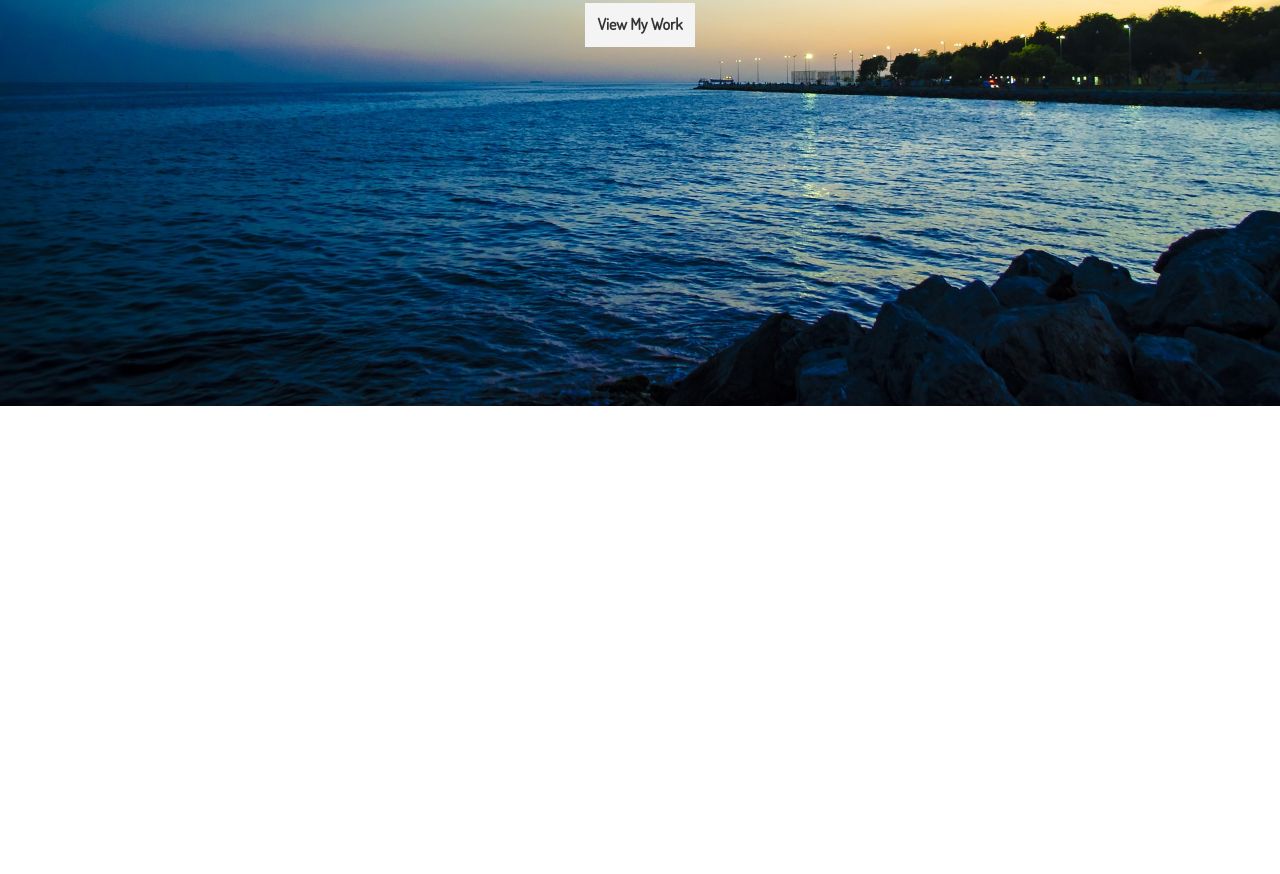
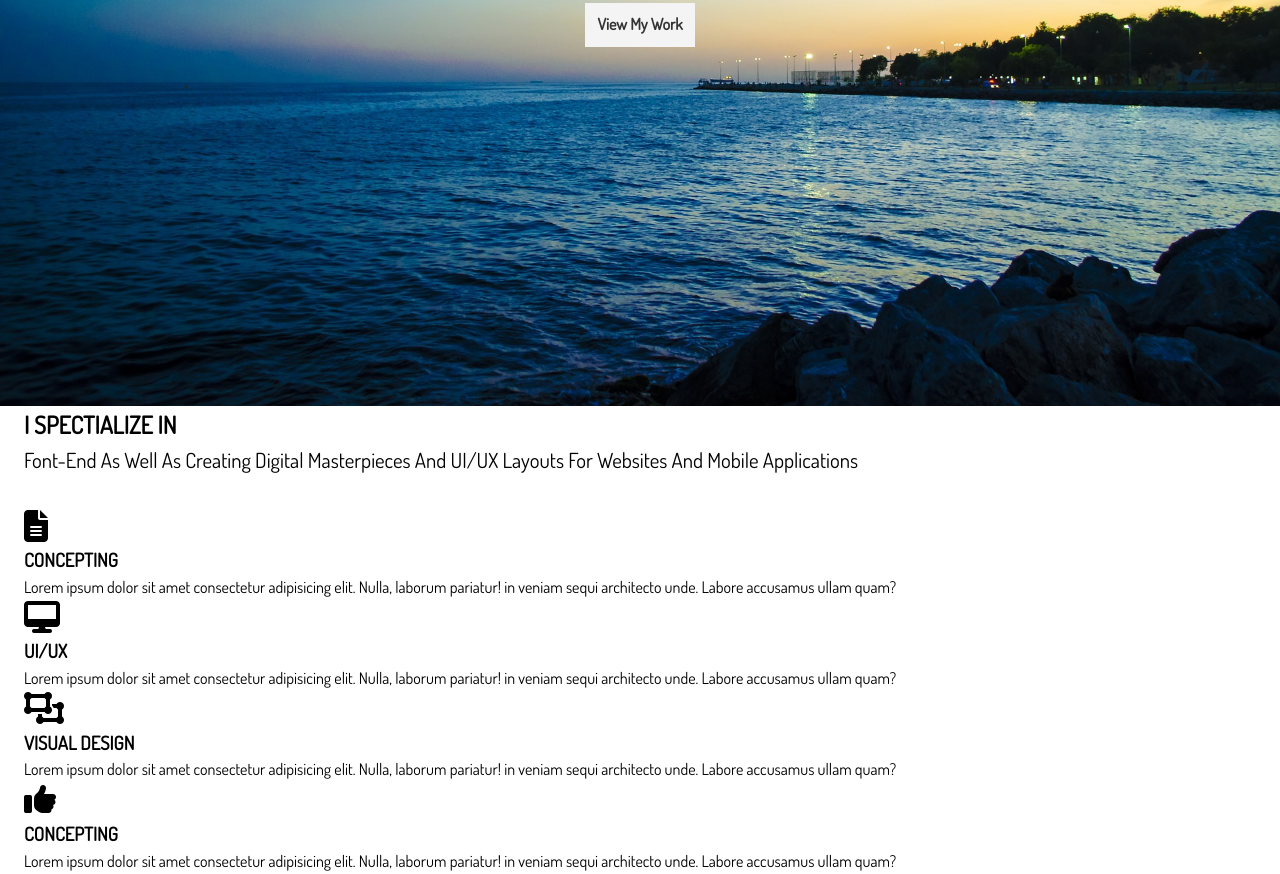
Before and after one commit to Aum-S2/Portfolio_Website, a website: page index.html in a window 1280 px wide. Shown: the part 394-1268 px from the top of the page. Before the commit the page ends 800 px from the top, so only its background shows below. Drawn offline with Linux system fonts and the light colour scheme.

Commit message:
added section html

```diff
--- a/index.html
+++ b/index.html
@@ -39,6 +39,39 @@
     </div>
   </header>
 
+  <!-- section A: -->
+  <section class="home-a" class="text-center py-2">
+    <div class="container">
+      <h2 class="section-title">I Spectialize In</h2>
+      <div class="bottom-line"></div>
+      <p class="lead">
+        Font-End As Well As Creating Digital Masterpieces And UI/UX Layouts For Websites And Mobile Applications
+      </p>
+      <div class="specials">
+        <div>
+          <i class="fas fa-file-alt fa-2x"></i>
+          <h3>Concepting</h3>
+          <p>Lorem ipsum dolor sit amet consectetur adipisicing elit. Nulla, laborum pariatur! in veniam sequi architecto unde. Labore accusamus ullam quam?</p>
+        </div>
+        <div>
+          <i class="fas fa-desktop fa-2x"></i>
+          <h3>UI/UX</h3>
+          <p>Lorem ipsum dolor sit amet consectetur adipisicing elit. Nulla, laborum pariatur! in veniam sequi architecto unde. Labore accusamus ullam quam?</p>
+        </div>
+        <div>
+          <i class="fas fa-object-ungroup fa-2x"></i>
+          <h3>Visual Design</h3>
+          <p>Lorem ipsum dolor sit amet consectetur adipisicing elit. Nulla, laborum pariatur! in veniam sequi architecto unde. Labore accusamus ullam quam?</p>
+        </div>
+        <div>
+          <i class="fas fa-thumbs-up fa-2x"></i>
+          <h3>Concepting</h3>
+          <p>Lorem ipsum dolor sit amet consectetur adipisicing elit. Nulla, laborum pariatur! in veniam sequi architecto unde. Labore accusamus ullam quam?</p>
+        </div>
+      </div>
+    </div>
+  </section>
+
   <script src="dist/jS/typewriter.js"></script>
 
 </body>
--- a/scss/main.scss
+++ b/scss/main.scss
@@ -61,7 +61,7 @@ img {
     transition: border-color 0.5s;
 
     &:hover {
-      border-color: $medium-color;
+      border-color: $light-color;
     }
 
     &.current {
```
Also changed, not shown: dist/css/main.css.
